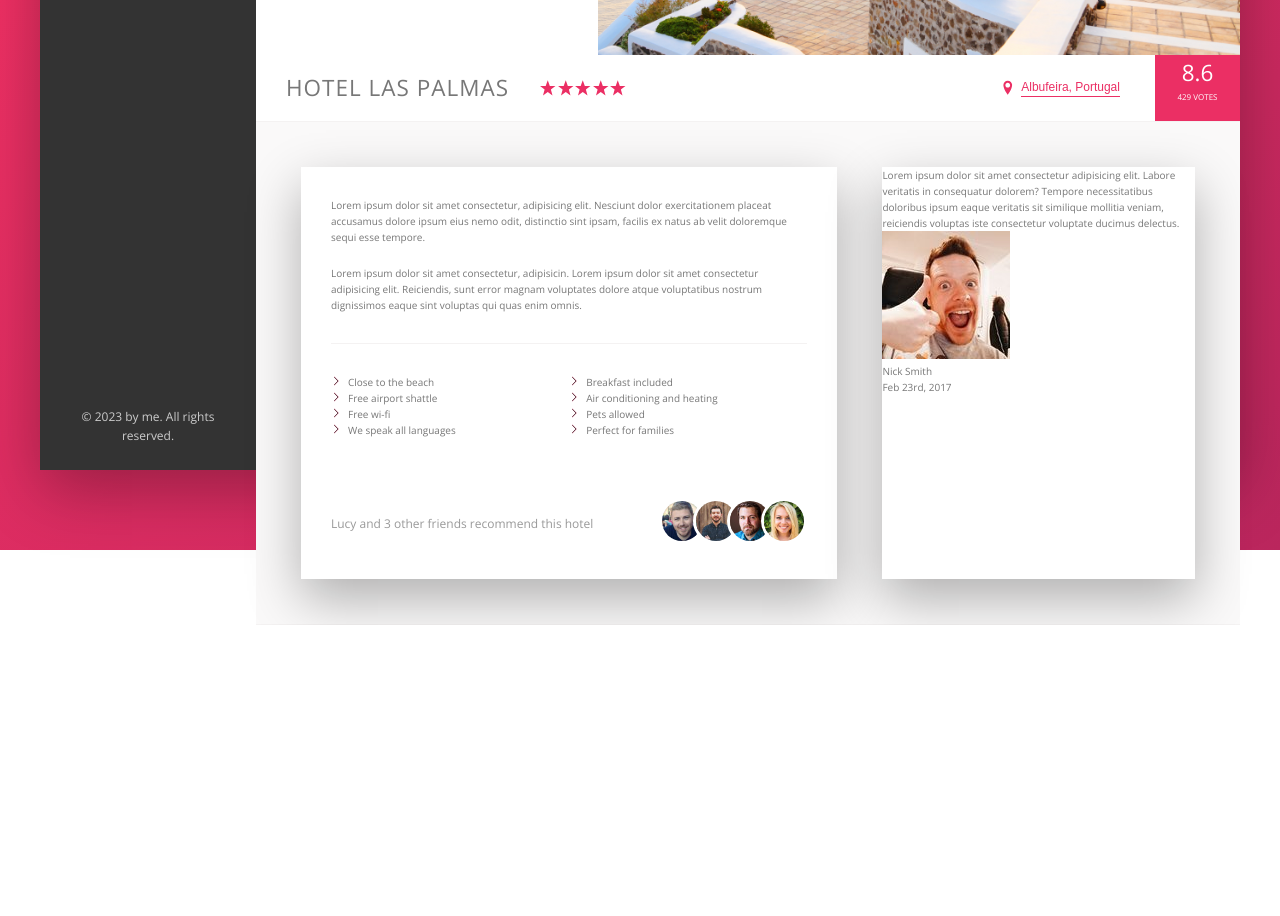
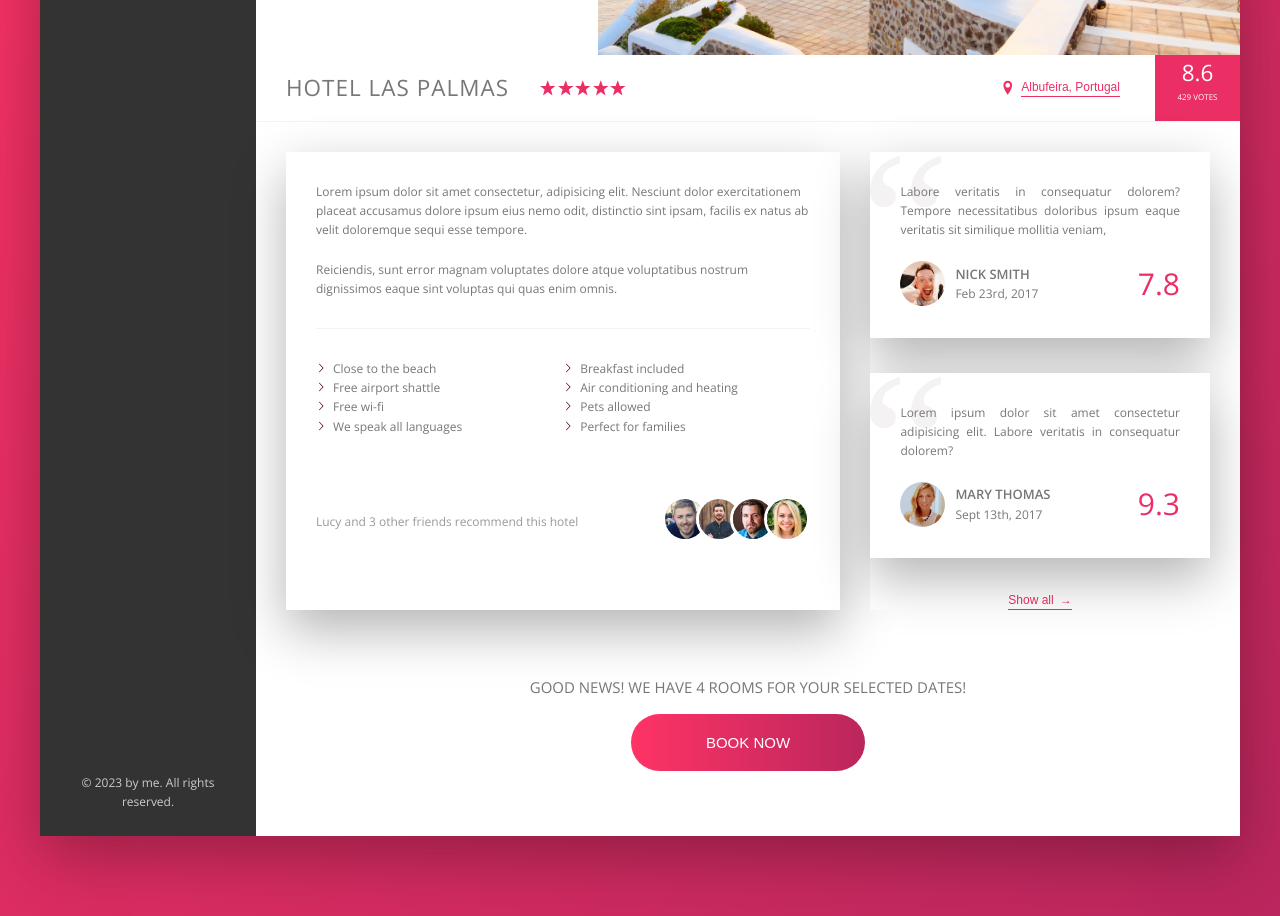
Before and after one commit to ElenaGrasovskaya/Trillo, a website: page index.html in a window 1280 px wide. Shown: the part 480-1396 px from the top of the page. Before the commit the page ends 1105 px from the top, so only its background shows below. Drawn offline with nearby package versions, Linux system fonts and the light colour scheme.

Commit message:
Large screen layout finished

```diff
--- a/index.html
+++ b/index.html
@@ -188,7 +188,7 @@
               Lorem ipsum dolor sit amet consectetur, adipisicing elit. Nesciunt dolor exercitationem placeat accusamus dolore ipsum eius nemo odit, distinctio sint ipsam, facilis ex natus ab velit doloremque sequi esse tempore.
              </p>
              <p class="paragraph">
-              Lorem ipsum dolor sit amet consectetur, adipisicin. Lorem ipsum dolor sit amet consectetur adipisicing elit. Reiciendis, sunt error magnam voluptates dolore atque voluptatibus nostrum dignissimos eaque sint voluptas qui quas enim omnis.
+               Reiciendis, sunt error magnam voluptates dolore atque voluptatibus nostrum dignissimos eaque sint voluptas qui quas enim omnis.
              </p>
              <ul class="list">
               <li class="list__item">Close to the beach</li>
@@ -215,18 +215,41 @@
             </div>
             <div class="user-reviews">
               <figure class="review">
-                <blockquote class="review__text">Lorem ipsum dolor sit amet consectetur adipisicing elit. Labore veritatis in consequatur dolorem? Tempore necessitatibus doloribus ipsum eaque veritatis sit similique mollitia veniam, reiciendis voluptas iste consectetur voluptate ducimus delectus.</blockquote>
+                <blockquote class="review__text">Labore veritatis in consequatur dolorem? Tempore necessitatibus doloribus ipsum eaque veritatis sit similique mollitia veniam,</blockquote>
                 <figcaption class="review__photo">
-                  <img src="img/user-1.jpg" alt="User 1" class="review__photo">
+                  <img src="img/user-1.jpg" alt="User 1" class="review__user-photo">
                   <div class="review__user-box">
                     <p class="review__user-name">Nick Smith</p>
                     <p class="review__user-date">Feb 23rd, 2017</p>
                   </div>
-                  <div class="review__rating"></div>
+                  <div class="review__rating">7.8</div>
                 </figcaption>
               </figure>
+              <figure class="review">
+                <blockquote class="review__text">Lorem ipsum dolor sit amet consectetur adipisicing elit. Labore veritatis in consequatur dolorem?</blockquote>
+                <figcaption class="review__photo">
+                  <img src="img/user-2.jpg" alt="User 1" class="review__user-photo">
+                  <div class="review__user-box">
+                    <p class="review__user-name">Mary Thomas</p>
+                    <p class="review__user-date">Sept 13th, 2017</p>
+                  </div>
+                  <div class="review__rating">9.3</div>
+                </figcaption>
+              </figure>
+              <button class="btn-inline">Show all <span>&rarr;</span></button>
             </div>
+            <div class="cta">
+              <h2 class="cta__book-now">
+                Good news! We have 4 rooms for your selected dates!
+              </h2>
+              <button class="btn">
+                <span class="btn__visible">Book now</span>
+                <span class="btn__invisible">Only 4 rooms left</span>
+
+              </button>
           </div>
+            </div>
+
         </main>
       </div>
     </div>
--- a/sass/_components.scss
+++ b/sass/_components.scss
@@ -291,7 +291,68 @@
 
     &:hover {
         color: var(--color-grey-dark-1);
+
+        span {
+            margin-left: 8px;
+        }
     }
+
+    & span {
+        margin-left: 3px;
+        transition: margin-left .2s;
+
+    }
+}
+
+.btn {
+    font-size: 1.5rem;
+    font-weight: 300;
+    text-transform: uppercase;
+    border-radius: 100px;
+    border: none;
+    background-image: linear-gradient(to right, var(--color-primary-light), var(--color-primary-dark));
+    color: #fff;
+    position: relative;
+    overflow: hidden;
+    cursor: pointer;
+    & > *
+    {
+        display: inline-block;
+        height: 100%;
+        width: 100%;
+        transition: all .2s;
+    }
+
+    &__visible {
+       padding: 2rem 7.5rem;
+     }
+
+    &__invisible {
+
+        position: absolute;
+        padding: 2rem 0;
+        left: 0;
+        top: -100%;
+
+    }
+
+    &:hover {
+        background-image: linear-gradient(to left, var(--color-primary-light), var(--color-primary-dark));
+    }
+
+    &:hover  &__visible {
+        transform: translateY(100%);
+    }
+    &:hover &__invisible {
+        top:0;
+    }
+
+    &:focus {
+        outline: none;
+        animation: pulse 1s infinite;
+        transform: scale(1.05);
+    }
+
 }
 
 ////////////////////////////////////
@@ -327,8 +388,8 @@
         //Newer browsers - masks
         background-color: var(--color-primary);
 
-       mask-image: url(../img/chevron-thin-right.svg);
-       mask-size: cover;
+        mask-image: url(../img/chevron-thin-right.svg);
+        mask-size: cover;
 
 
     }
@@ -363,3 +424,93 @@
         }
     }
  }
+
+ /// ////////////////////////////////////
+/// REVIEWS
+///
+///
+.review {
+
+    background-color: #fff;
+    box-shadow: var(--shadow-light);
+    padding: 3rem;
+    margin-bottom: 3.5rem;
+    position: relative;
+    overflow: hidden;
+
+    &__text {
+        z-index: 10;
+        margin-bottom: 2rem;
+        text-align: justify;
+        position: relative;
+
+    }
+
+    &__photo {
+
+        display: flex;
+        gap: 1rem;
+        align-items: center;
+
+    }
+
+    &__user-photo {
+        height: 4.5rem;
+        width: 4.5rem;
+        border-radius: 50%;
+
+    }
+
+    &__user-box {
+
+        display: flex;
+        flex-direction: column;
+        flex: 1;
+
+    }
+
+    &__user-name {
+        text-transform: uppercase;
+        font-weight: 800;
+        font-size: 1.3rem;
+
+    }
+
+    &__rating {
+        flex: 0 0 10%;
+        font-size: 3rem;
+        color: var(--color-primary);
+        font-weight: lighter;
+
+    }
+
+    &::before {
+        content:"\201C";
+        font-family: 'Times New Roman', Times, serif;
+        position: absolute;
+        font-size: 20rem;
+        color: var(--color-grey-light-2);
+        top: -9rem;
+        left: -1rem;
+        z-index: 0;
+    }
+
+}
+
+ /// ////////////////////////////////////
+/// CALL TO ACTION
+///
+.cta {
+    flex: 1;
+
+    padding: 3.5rem 0;
+    text-align: center;
+
+    &__book-now {
+        font-size: 1.5rem;
+        font-weight: 300;
+        text-transform: uppercase;
+        margin-bottom: 1.5rem;
+    }
+
+}
--- a/sass/_layout.scss
+++ b/sass/_layout.scss
@@ -20,6 +20,7 @@
 
 .content {
     display: flex;
+    align-items: stretch;
 }
 
 .sidebar {
@@ -35,16 +36,17 @@
     background-color: #fff;
     flex: 1;
 
-    //TEST
-    height: 80rem;
+
 }
 
 .detail {
+font-size: 1.2rem;
  display: flex;
- gap: 4.5rem;
- padding: 4.5rem;
- background-color: var(--color-grey-light-1);
- border-bottom: var(--line);
+ gap: 3rem;
+ padding: 3rem;
+ background-color:white;
+ flex-wrap: wrap;
+
 }
 .description {
     background-color: white;
@@ -54,7 +56,10 @@
 }
 .user-reviews {
     background-color: white;
-    box-shadow: var(--shadow-light);
+    display: flex;
+    flex-direction: column;
+    align-items: center;
+
     flex: 1;
 
 }
```
Also changed, not shown: css/style.css.
